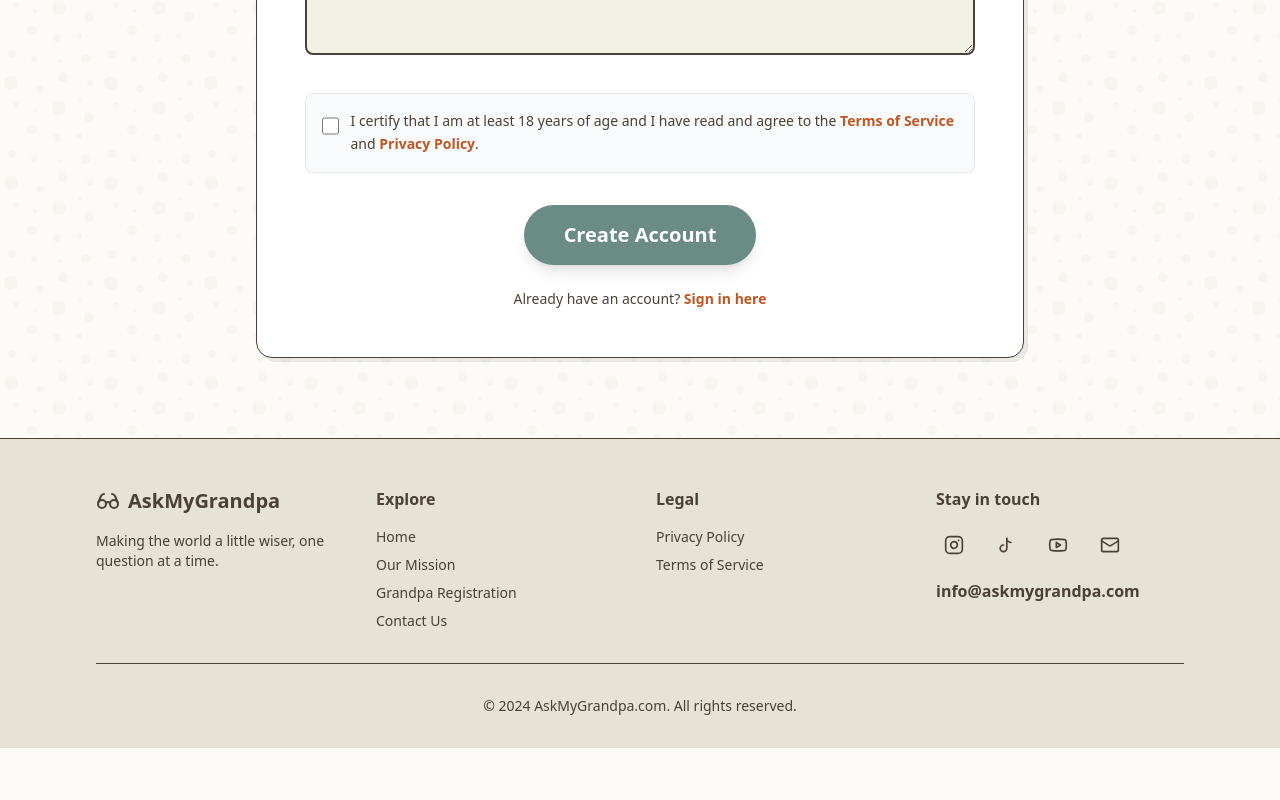
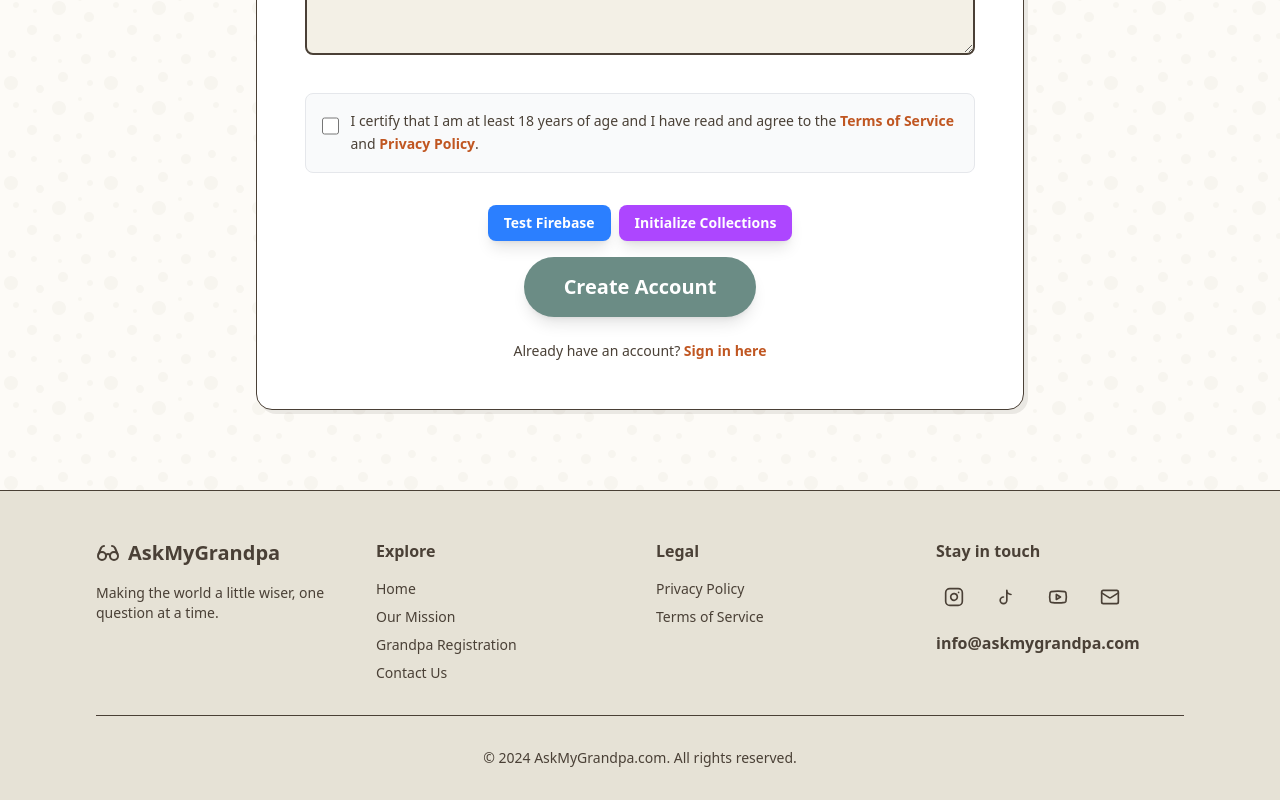
Before and after one commit to ifyoubuildit/ask-my-grandpa, a Next.js app: page /register in a window 1280 px wide. Shown: the part 2028-2828 px from the top of the page. Before the commit the page ends 2776 px from the top, so only its background shows below. Built offline with nearby package versions, Linux system fonts and the light colour scheme; no server answers; a web font is replaced by a local one.

Commit message:
Add Firebase connection testing and collection initialization

```diff
--- a/app/register/page.tsx
+++ b/app/register/page.tsx
@@ -2,9 +2,18 @@
 
 import { useState, useEffect, Suspense } from 'react';
 import { Camera, Lock, X, Check, Eye, EyeOff } from 'lucide-react';
-import { collection, addDoc, query, where, getDocs, doc, updateDoc } from 'firebase/firestore';
+import {
+  collection,
+  addDoc,
+  query,
+  where,
+  getDocs,
+  doc,
+  updateDoc,
+  getDoc
+} from 'firebase/firestore';
 import { ref, uploadBytes, getDownloadURL } from 'firebase/storage';
-import { db, storage } from '@/lib/firebase';
+import { db, storage, initializeCollections } from '@/lib/firebase';
 import { signUp } from '@/lib/auth';
 import { useAuth } from '@/contexts/AuthContext';
 import { useRouter, useSearchParams } from 'next/navigation';
@@ -140,12 +149,52 @@ function RegisterForm() {
     }
   };
 
+  // Test Firebase connection
+  const testFirebaseConnection = async () => {
+    try {
+      console.log('🔥 Testing Firebase connection...');
+
+      // Try to read from Firestore
+      const testQuery = query(collection(db, "grandpas"));
+      const querySnapshot = await getDocs(testQuery);
+      console.log('✅ Firebase connection successful. Found', querySnapshot.size, 'grandpas');
+
+      // If no grandpas exist, the collection might not be created yet
+      if (querySnapshot.empty) {
+        console.log('ℹ️ No grandpas found - collection may not exist yet');
+      }
+
+      return true;
+    } catch (error) {
+      console.error('❌ Firebase connection failed:', error);
+      return false;
+    }
+  };
+
   const handleSubmit = async (e: React.FormEvent) => {
     e.preventDefault();
     console.log('=== REGISTRATION FORM SUBMISSION STARTED ===');
     console.log('Form data:', formData);
     console.log('Is update:', isUpdate);
     console.log('Current user:', user);
+
+    // Test Firebase connection first
+    const connectionTest = await testFirebaseConnection();
+    if (!connectionTest) {
+      setError('Unable to connect to Firebase. Please check your internet connection and try again.');
+      return;
+    }
+
+    try {
+      console.log('🔥 Testing Firebase connection...');
+      console.log('Firebase config:', {
+        projectId: process.env.NEXT_PUBLIC_FIREBASE_PROJECT_ID,
+        authDomain: process.env.NEXT_PUBLIC_FIREBASE_AUTH_DOMAIN,
+        storageBucket: process.env.NEXT_PUBLIC_FIREBASE_STORAGE_BUCKET
+      });
+    } catch (configError) {
+      console.error('❌ Firebase config error:', configError);
+    }
 
     setIsSubmitting(true);
     setError('');
@@ -188,9 +237,14 @@ function RegisterForm() {
       // Step 1: Create Firebase Auth account (only for new registrations)
       if (!isUpdate && !user) {
         console.log('🔐 Creating Firebase Auth account...');
+        try {
           const result = await signUp(formData.email, formData.password, formData.fullname, 'grandpa');
           userId = result.user.uid;
           console.log('✅ Auth account created:', userId);
+        } catch (authError) {
+          console.error('❌ Auth creation failed:', authError);
+          throw authError;
+        }
       }
 
       // Step 2: Upload photo if provided (skip if Storage not configured)
@@ -227,12 +281,17 @@ function RegisterForm() {
       }
 
       console.log('💾 Saving to Firestore...', grandpaData);
+      try {
         if (isUpdate && existingGrandpaId) {
           await updateDoc(doc(db, "grandpas", existingGrandpaId), grandpaData);
           console.log('✅ Updated in Firestore');
         } else {
           const docRef = await addDoc(collection(db, "grandpas"), grandpaData);
           console.log('✅ Saved to Firestore:', docRef.id);
+        }
+      } catch (firestoreError) {
+        console.error('❌ Firestore save failed:', firestoreError);
+        throw firestoreError;
       }
 
       // Step 4: Send to Netlify Forms
@@ -263,7 +322,7 @@ function RegisterForm() {
         console.log('✅ Netlify Forms response:', netlifyResponse.status);
       } catch (netlifyError) {
         console.error('❌ Netlify Forms failed:', netlifyError);
-        // Continue anyway
+        // Continue anyway - Netlify Forms failure shouldn't stop the process
       }
 
       // Success!
@@ -297,6 +356,17 @@ function RegisterForm() {
 
       if (error instanceof Error) {
         errorMessage = error.message;
+
+        // Provide more specific error messages
+        if (errorMessage.includes('auth/email-already-in-use')) {
+          errorMessage = 'This email is already registered. Please use a different email or sign in.';
+        } else if (errorMessage.includes('auth/weak-password')) {
+          errorMessage = 'Password is too weak. Please use a stronger password.';
+        } else if (errorMessage.includes('auth/invalid-email')) {
+          errorMessage = 'Please enter a valid email address.';
+        } else if (errorMessage.includes('permission-denied')) {
+          errorMessage = 'Permission denied. Please check your Firebase configuration.';
+        }
       }
 
       setError(errorMessage);
@@ -665,6 +735,32 @@ function RegisterForm() {
 
             {/* Submit Button */}
             <div className="text-center mb-6">
+              {/* Temporary Firebase Test Buttons */}
+              <div className="mb-4 space-x-2">
+                <button
+                  type="button"
+                  onClick={testFirebaseConnection}
+                  className="bg-blue-500 text-white px-4 py-2 rounded-lg font-bold text-sm hover:bg-blue-600 transition-colors shadow-lg"
+                >
+                  Test Firebase
+                </button>
+                <button
+                  type="button"
+                  onClick={async () => {
+                    console.log('Initializing collections...');
+                    const result = await initializeCollections();
+                    if (result) {
+                      alert('Collections initialized successfully!');
+                    } else {
+                      alert('Failed to initialize collections. Check console for errors.');
+                    }
+                  }}
+                  className="bg-purple-500 text-white px-4 py-2 rounded-lg font-bold text-sm hover:bg-purple-600 transition-colors shadow-lg"
+                >
+                  Initialize Collections
+                </button>
+              </div>
+
               <button
                 type="submit"
                 disabled={isSubmitting}
--- a/lib/firebase.ts
+++ b/lib/firebase.ts
@@ -1,5 +1,5 @@
 import { initializeApp, getApps } from "firebase/app";
-import { getFirestore } from "firebase/firestore";
+import { getFirestore, collection, addDoc } from "firebase/firestore";
 import { getAuth } from "firebase/auth";
 import { getStorage } from "firebase/storage";
 
@@ -16,3 +16,29 @@ const app = getApps().length === 0 ? initializeApp(firebaseConfig) : getApps()[0
 export const db = getFirestore(app);
 export const auth = getAuth(app);
 export const storage = getStorage(app);
+
+// Helper function to initialize collections if they don't exist
+export const initializeCollections = async () => {
+  try {
+    // This will create the grandpas collection if it doesn't exist
+    // We'll add a temporary document that can be deleted later
+    const tempDoc = {
+      name: "TEMP_INIT_DOC",
+      address: "TEMP",
+      phone: "TEMP",
+      email: "temp@temp.com",
+      skills: "TEMP",
+      note: "TEMP",
+      timestamp: new Date().toISOString(),
+      userId: "TEMP",
+      source: "init"
+    };
+
+    await addDoc(collection(db, "grandpas"), tempDoc);
+    console.log("Collections initialized");
+    return true;
+  } catch (error) {
+    console.error("Failed to initialize collections:", error);
+    return false;
+  }
+};
```
Lines whose indentation alone changed are shown as unchanged.
